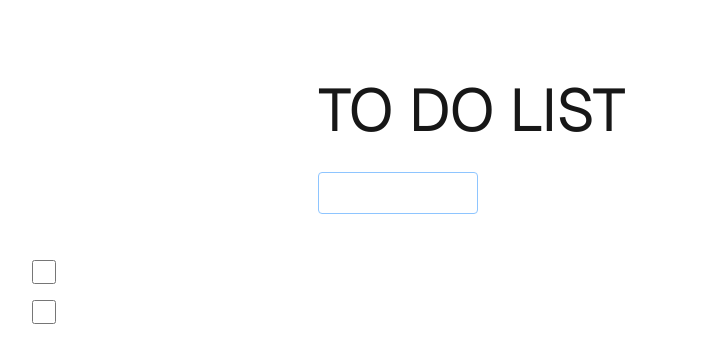
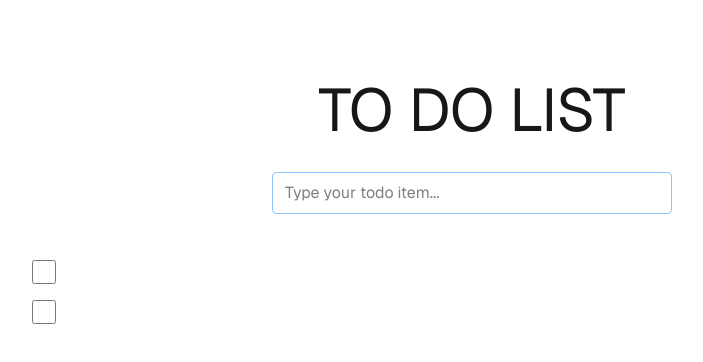
Before and after one commit to racoba/to-do-list, a Next.js app in the folder to-do-list/: page / in a window 1280 px wide. Shown: the top 362 px of the page, without its empty margins (168-871 px from the left). Built offline with nearby package versions, Linux system fonts and the light colour scheme.

Commit message:
added search field

```diff
--- a/to-do-list/src/app/page.tsx
+++ b/to-do-list/src/app/page.tsx
@@ -6,12 +6,20 @@ export default function Home() {
   const [searchInputValue, setSearchInputValue] = useState("")
   const [options, setOptions] = useState(["Teste", "Faz"])
 
+  const onSubmitForm = () => [
+    setOptions([...options, searchInputValue])
+  ]
+
   return (
     <div className="grid grid-rows-[20px_1fr_20px] min-h-screen p-8 pb-20 gap-40 sm:p-20 font-[family-name:var(--font-geist-sans)]">
-      <div className="flex flex-col gap-8 mx-auto">
+      <div className="flex flex-col gap-8 mx-auto items-center">
 
         <h1 className="text-6xl uppercase ">To Do List</h1>
-        <SearchInput value={searchInputValue} setValue={setSearchInputValue} />
+        <SearchInput
+          value={searchInputValue}
+          setValue={setSearchInputValue}
+          onSubmit={onSubmitForm}
+        />
       </div>
       <main className="flex flex-col gap-[32px] row-start-2 items-center sm:items-start pl-30 w-full">
         <CheckList options={options} />
--- a/to-do-list/src/components/CheckList/CheckListOption/index.tsx
+++ b/to-do-list/src/components/CheckList/CheckListOption/index.tsx
@@ -19,6 +19,7 @@ export const CheckListOption = ({ label }: IProps) => {
                 aria-label={label}
                 checked={isChecked}
                 onClick={() => setIsChecked(!isChecked)}
+                onChange={()=>console.log("changed")}
             />
             <label
                 htmlFor={uniqueId}
--- a/to-do-list/src/components/SearchInput/index.tsx
+++ b/to-do-list/src/components/SearchInput/index.tsx
@@ -3,15 +3,24 @@
 interface IProps {
     value: string;
     setValue(newValue: string): void;
+    onSubmit(): void;
 }
 
-export const SearchInput = ({ value, setValue }: IProps) => {
+export const SearchInput = ({ value, setValue, onSubmit }: IProps) => {
+
+    const handleKeyDown = (e: React.KeyboardEvent<HTMLInputElement>) => {
+        if (e.key === "Enter" && value != "") {
+            onSubmit();
+        }
+    };
 
     return (
         <input
             value={value}
             onChange={(e) => setValue(e.target.value)}
-            className="bg-white border border-blue-300 rounded px-3 py-2 w-40"
+            onKeyDown={handleKeyDown}
+            className="bg-white border border-blue-300 rounded px-3 py-2 w-100 text-black"
+            placeholder="Type your todo item..."
         />
     )
 }
```
